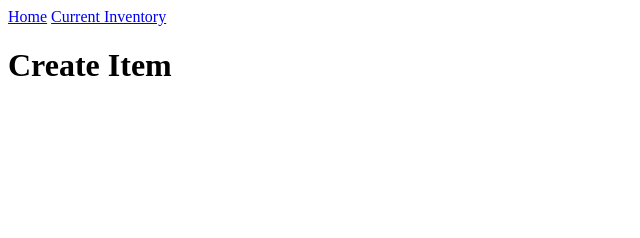
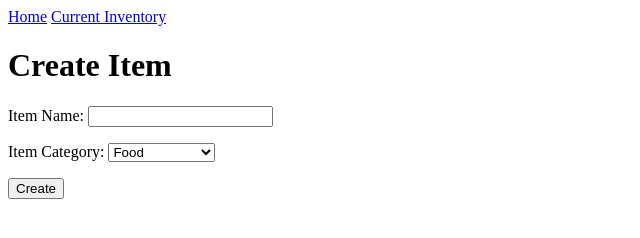
Before and after one commit to chrispiccaro18/inventory-tracker, a plain HTML site: page create-item.html in a window 1280 px wide. Shown: the whole page, without its empty margins (0-640 px from the left). Drawn offline with Linux system fonts and the light colour scheme.

Commit message:
Form created using JS

```diff
--- a/create-item.html
+++ b/create-item.html
@@ -13,7 +13,10 @@
         <a href="./inventory.html">Current Inventory</a>
         <h1>Create Item</h1>
     </header>
-    <main></main>
+    <main>
+        <section id="form-section">
+        </section>
+    </main>
     <footer></footer>
     <script type="module" src="./src/create-item/create-item.js"></script>
 </body>
--- a/src/create-item/create-item.css
+++ b/src/create-item/create-item.css
@@ -0,0 +1,3 @@
+select {
+    text-transform: capitalize;
+}
--- a/src/create-item/create-item.js
+++ b/src/create-item/create-item.js
@@ -1 +1,65 @@
-console.log('hi');
+const formSection = document.getElementById('form-section');
+
+// create form
+const formElement = document.createElement('form');
+
+// create p and item name input
+const itemNameP = document.createElement('p');
+itemNameP.textContent = 'Item Name: ';
+const nameInputElement = document.createElement('input');
+nameInputElement.type = 'text';
+nameInputElement.name = 'item-name';
+
+// append item name input to p
+itemNameP.appendChild(nameInputElement);
+
+// append p to form
+formElement.appendChild(itemNameP);
+
+// create p and item category select
+const categoryP = document.createElement('p');
+categoryP.textContent = 'Item Category: ';
+const categorySelectElement = document.createElement('select');
+categorySelectElement.name = 'item-category';
+
+// create category options
+// append options to category select
+const arrayOfOptions = ['food', 'weapon', 'medicine', 'magic', 'miscellaneous'];
+for(let i = 0; i < arrayOfOptions.length; i++) {
+    const categoryOptionElement = document.createElement('option');
+    categoryOptionElement.value = arrayOfOptions[i];
+    categoryOptionElement.textContent = arrayOfOptions[i];
+    categorySelectElement.appendChild(categoryOptionElement);
+}
+
+// append category to p
+categoryP.appendChild(categorySelectElement);
+
+// append p to form
+formElement.appendChild(categoryP);
+
+// create p and submit button
+const submitP = document.createElement('p');
+const submitButton = document.createElement('input');
+submitButton.type = 'submit';
+submitButton.value = 'Create';
+// event listener
+submitButton.addEventListener('click', function(event) {
+    //prevent reloading page
+    event.preventDefault();
+
+
+
+    // const newItem {
+    //     name:
+    // };
+});
+
+// append button to p
+submitP.appendChild(submitButton);
+
+// append p to form
+formElement.appendChild(submitP);
+
+// append form into section
+formSection.appendChild(formElement);
```
Also changed, not shown: test/tests.js (+1 -1 lines).
